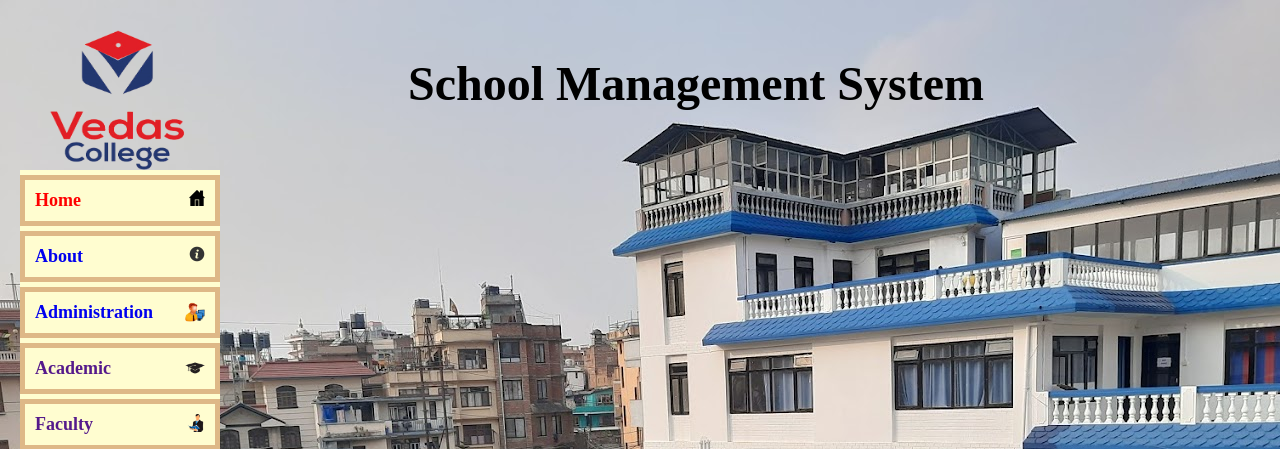
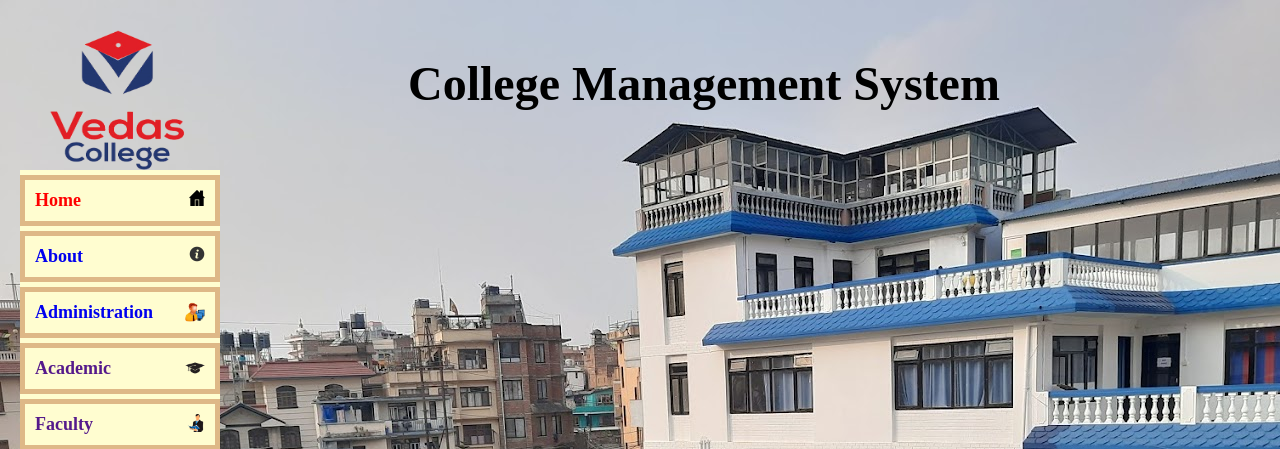
Before and after one commit to ugesh01/Vedas-Management, a PHP site: page /index.php in a window 1280 px wide. Shown: the top 449 px of the page. Run offline with PHP 8.4, Linux system fonts and the light colour scheme.

Commit message:
Update index.php

```diff
--- a/index.php
+++ b/index.php
@@ -36,7 +36,7 @@ tr:nth-child(even) {
 				<div class="b">
 
 			&nbsp;&nbsp;&nbsp;&nbsp;&nbsp;&nbsp;	<img src="images/vedas-logo.png" width="140" height="140"  alt="Silver logo" align="middle"/>
-				<font size="+4">&nbsp;&nbsp;&nbsp;&nbsp;&nbsp;&nbsp;&nbsp;&nbsp;&nbsp;&nbsp;&nbsp;&nbsp;&nbsp;&nbsp;&nbsp;&nbsp;&nbsp;&nbsp;<strong>School Management System</strong></p></font>
+				<font size="+4">&nbsp;&nbsp;&nbsp;&nbsp;&nbsp;&nbsp;&nbsp;&nbsp;&nbsp;&nbsp;&nbsp;&nbsp;&nbsp;&nbsp;&nbsp;&nbsp;&nbsp;&nbsp;<strong>College Management System</strong></p></font>
 
 				<div class="secondthree">
 					<div class="FIRST">
```
